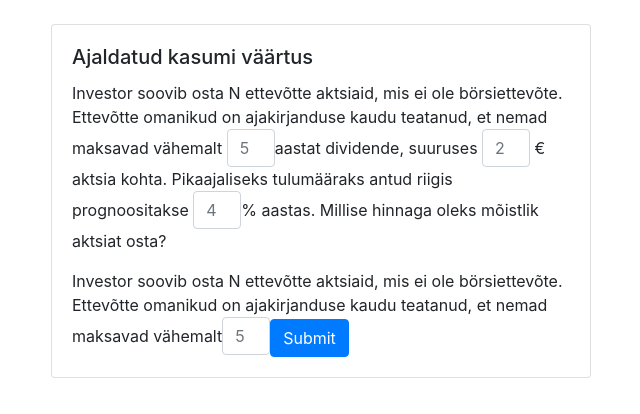
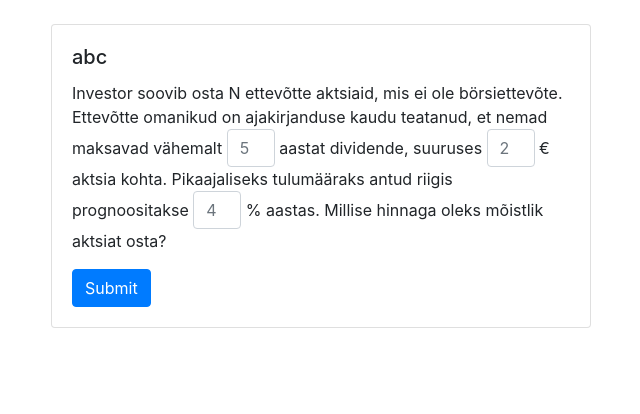
Before and after one commit to kuldarvakker/math-calc-forms-icy0031, a React (Create React App) app: page / in a window 1280 px wide. Shown: the top 414 px of the page, without its empty margins (319-959 px from the left). Built offline with nearby package versions, Linux system fonts and the light colour scheme.

Commit message:
! any on props.text !

```diff
--- a/src/App.tsx
+++ b/src/App.tsx
@@ -19,8 +19,15 @@ function App() {
                         <Form1
                             title={'abc'}
                             handleSubmit={(e) => handleSubmit(e)}
-                            text={['Investor soovib osta N ettevõtte aktsiaid, mis ei ole börsiettevõte. Ettevõtte omanikud on ajakirjanduse kaudu teatanud, et nemad maksavad vähemalt',
-                                <Form.Control type="text" style={{display: "inline", width: "3rem"}} placeholder="5"/>]}
+                            text={[
+                                'Investor soovib osta N ettevõtte aktsiaid, mis ei ole börsiettevõte. Ettevõtte omanikud on ajakirjanduse kaudu teatanud, et nemad maksavad vähemalt ',
+                                <Form.Control type="text" style={{display: "inline", width: "3rem"}} placeholder="5"/>,
+                                ' aastat dividende, suuruses ',
+                                <Form.Control type="text" style={{display: "inline", width: "3rem"}} placeholder="2" />,
+                                ' € aktsia kohta. Pikaajaliseks tulumääraks antud riigis prognoositakse ',
+                                <Form.Control type="text" style={{display: "inline", width: "3rem"}} placeholder="4" />,
+                                ' % aastas. Millise hinnaga oleks mõistlik aktsiat osta?'
+                                ]}
 
                         />
                     </Col>
--- a/src/components/FormCard.tsx
+++ b/src/components/FormCard.tsx
@@ -4,7 +4,7 @@ import {Button, Card, Form} from "react-bootstrap";
 type Props = {
     title: string;
     handleSubmit: (event: FormEvent<HTMLFormElement>) => void;
-    text: any;
+    text: any[];
 };
 
 const Form1 = ({title, text, handleSubmit}: Props) => {
@@ -12,20 +12,13 @@ const Form1 = ({title, text, handleSubmit}: Props) => {
     return(
         <Card>
             <Card.Body>
-                <form onSubmit={(event) => handleSubmit(event)}>
-                    <Card.Title>Ajaldatud kasumi väärtus</Card.Title>
+                <Form onSubmit={(event) => handleSubmit(event)}>
+                    <Card.Title>{title}</Card.Title>
                     <Card.Text>
-                        Investor soovib osta N ettevõtte aktsiaid, mis ei ole börsiettevõte.
-                        Ettevõtte omanikud on ajakirjanduse kaudu teatanud,
-                        et nemad maksavad vähemalt <Form.Control type="text" style={{display: "inline", width: "3rem"}} placeholder="5" />
-                        aastat dividende, suuruses <Form.Control type="text" style={{display: "inline", width: "3rem"}} placeholder="2" /> € aktsia kohta.
-                        Pikaajaliseks tulumääraks antud riigis prognoositakse <Form.Control type="text" style={{display: "inline", width: "3rem"}} placeholder="4" />% aastas.
-                        Millise hinnaga oleks mõistlik aktsiat osta?
+                        {text.map(elem => elem)}
                     </Card.Text>
-                    {text[0]}
-                    {text[1]}
                     <Button variant="primary" type="submit">Submit</Button>
-                </form>
+                </Form>
             </Card.Body>
         </Card>
     );
```
